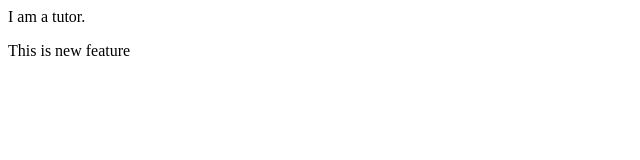
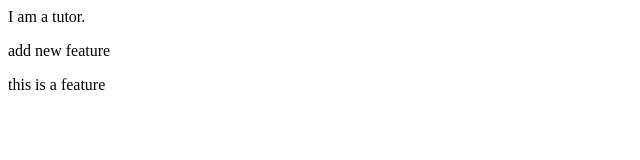
Before and after one commit to Miraj087/localRepo, a plain HTML site: page index.html in a window 1280 px wide. Shown: the whole page, without its empty margins (0-640 px from the left). Drawn offline with Linux system fonts and the light colour scheme.

Commit message:
add new feature

```diff
--- a/index.html
+++ b/index.html
@@ -1,2 +1,3 @@
 <p>I am a tutor.</p>
-<p>This is new feature</p>
+<p>add new feature</p>
+<p>this is a feature</p>
```
Also changed, not shown: 1 other file.
